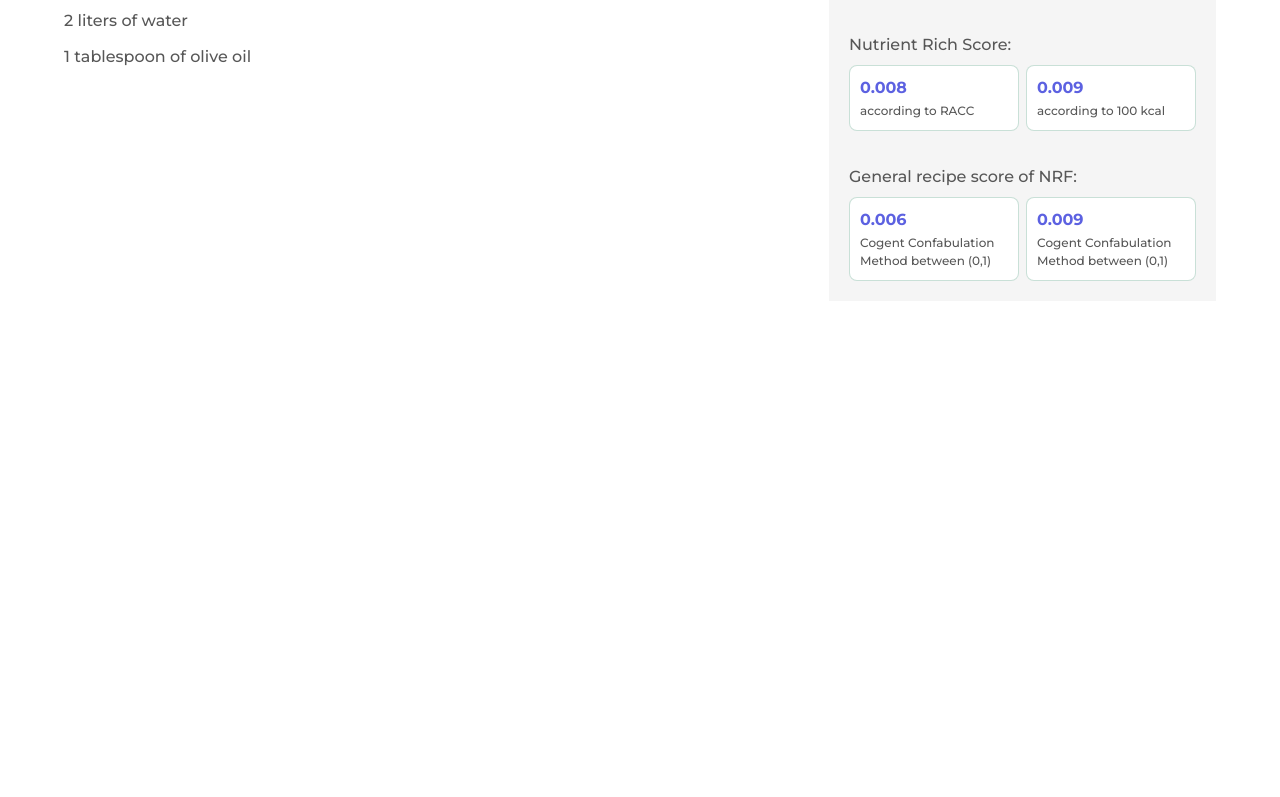
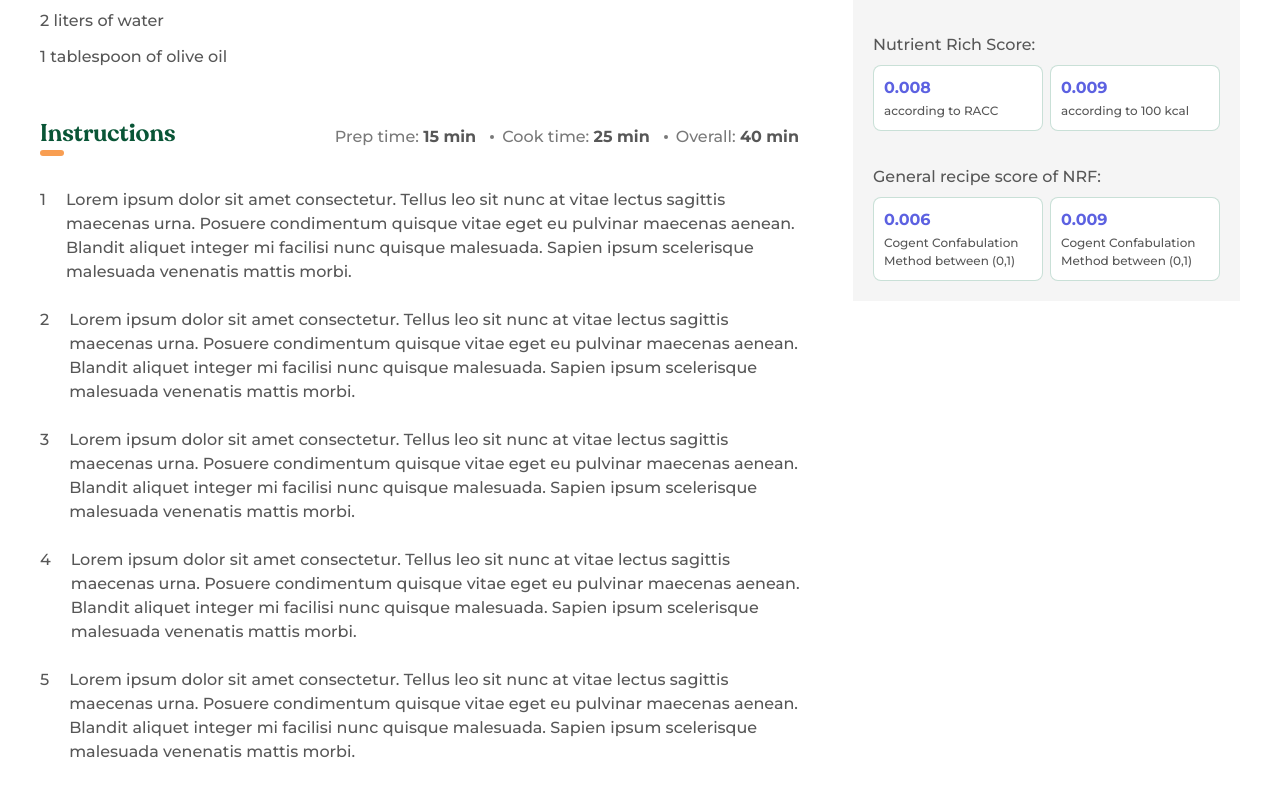
Before and after one commit to michellesaric/Nutrition_AI, a React (Create React App) app in the folder frontend/: page /recipe-details/1 in a window 1280 px wide. Shown: the part 721-1518 px from the top of the page. Before the commit the page ends 1022 px from the top, so only its background shows below. Built offline with nearby package versions, Linux system fonts and the light colour scheme.

Commit message:
Added recipe instructions for the recipe details

```diff
--- a/frontend/src/pages/RecipeDetails/RecipeDetails.jsx
+++ b/frontend/src/pages/RecipeDetails/RecipeDetails.jsx
@@ -3,6 +3,7 @@ import Header from "../../components/Header/Header";
 import RecipeHeader from "./RecipeHeader/RecipeHeader";
 import RecipeGeneralInfo from "./RecipeGeneralInfo/RecipeGeneralInfo";
 import RecipeIngredients from "./RecipeIngredients/RecipeIngredients";
+import RecipeInstructions from "./RecipeInstructions/RecipeInstructions";
 import { recipe } from "./recipeJS";
 
 const RecipeDetails = () => {
@@ -13,6 +14,7 @@ const RecipeDetails = () => {
       <div className="recipe-details">
         <div>
           <RecipeIngredients recipeIngredients={recipe.ingredients} />
+          <RecipeInstructions recipe={recipe} />
         </div>
         <RecipeGeneralInfo recipe={recipe} />
       </div>
--- a/frontend/src/pages/RecipeDetails/RecipeGeneralInfo/_recipeGeneralInfo.scss
+++ b/frontend/src/pages/RecipeDetails/RecipeGeneralInfo/_recipeGeneralInfo.scss
@@ -3,8 +3,12 @@
 
 .recipe-general-info {
   width: 387px;
+  height: fit-content;
   padding: 20px;
   background: $--neutral-200;
+  margin-left: 48px;
+  position: sticky;
+  top: 0;
 
   .recipe-general-info__title-wrapper {
     width: 100%;
--- /dev/null
+++ b/frontend/src/pages/RecipeDetails/RecipeInstructions/RecipeInstructions.jsx
@@ -0,0 +1,45 @@
+import Interpunct from "../../../components/icons/Interpunct";
+
+const RecipeInstructions = ({ recipe }) => {
+  return (
+    <section className="recipe-instructions">
+      <div className="recipe-instructions__title-time-wrapper">
+        <div>
+          <h3 className="recipe-instructions__title">Instructions</h3>
+          <div className="divider"></div>
+        </div>
+        <div className="recipe-instructions__time-wrapper">
+          <p className="recipe-instructions__time">
+            Prep time: <span>{recipe.prepTime}</span>
+          </p>
+          <Interpunct />
+          <p className="recipe-instructions__time">
+            Cook time: <span>{recipe.cookTime}</span>
+          </p>
+          <Interpunct />
+          <p className="recipe-instructions__time">
+            Overall: <span>{recipe.readyTime}</span>
+          </p>
+        </div>
+      </div>
+
+      <div className="recipe-instructions__list">
+        {recipe.instructions.map((instruction) => {
+          return (
+            <div
+              key={instruction.id}
+              className="recipe-instructions__instructions"
+            >
+              <p className="recipe-instructions__step">{instruction.id}</p>
+              <p className="recipe-instructions__instruction">
+                {instruction.instruction}
+              </p>
+            </div>
+          );
+        })}
+      </div>
+    </section>
+  );
+};
+
+export default RecipeInstructions;
--- /dev/null
+++ b/frontend/src/pages/RecipeDetails/RecipeInstructions/_recipeInstructions.scss
@@ -0,0 +1,56 @@
+@import "../../../styles/variables";
+@import "../../../styles/mixins/fontMixin";
+
+.recipe-instructions {
+  width: 765px;
+  margin-bottom: 127px;
+
+  .recipe-instructions__title-time-wrapper {
+    display: flex;
+    justify-content: space-between;
+    margin-bottom: 32px;
+
+    .recipe-instructions__title {
+      @include HeadingThree();
+    }
+
+    .divider {
+      width: 24px;
+      height: 6px;
+      border-radius: 99px;
+      background: $--color-highlight;
+    }
+
+    .recipe-instructions__time-wrapper {
+      display: flex;
+      align-items: center;
+      flex-wrap: wrap;
+      gap: 8px;
+
+      .recipe-instructions__time {
+        @include TextBodyMedium($--neutral-600);
+        margin-right: 6px;
+      }
+
+      .recipe-instructions__time span {
+        @include TextBodyBold($--neutral-700);
+      }
+    }
+  }
+
+  .recipe-instructions__list {
+    display: flex;
+    flex-direction: column;
+    gap: 24px;
+
+    .recipe-instructions__instructions {
+      display: flex;
+      gap: 20px;
+
+      .recipe-instructions__step,
+      .recipe-instructions__instruction {
+        @include TextBodyMedium($--neutral-700);
+      }
+    }
+  }
+}
--- a/frontend/src/pages/RecipeDetails/_recipeDetails.scss
+++ b/frontend/src/pages/RecipeDetails/_recipeDetails.scss
@@ -2,6 +2,7 @@
   width: 100%;
   display: flex;
   justify-content: center;
+  position: relative;
 }
 
 @media screen and (max-width: 1240px) {
--- a/frontend/src/styles/css/index.css
+++ b/frontend/src/styles/css/index.css
@@ -1930,6 +1930,7 @@
   -webkit-box-pack: center;
       -ms-flex-pack: center;
           justify-content: center;
+  position: relative;
 }
 
 @media screen and (max-width: 1240px) {
@@ -2184,8 +2185,14 @@
 }
 .recipe-general-info {
   width: 387px;
+  height: -webkit-fit-content;
+  height: -moz-fit-content;
+  height: fit-content;
   padding: 20px;
   background: #f5f5f5;
+  margin-left: 48px;
+  position: sticky;
+  top: 0;
 }
 .recipe-general-info .recipe-general-info__title-wrapper {
   width: 100%;
@@ -2446,6 +2453,100 @@
     width: 90%;
   }
 }
+@font-face {
+  font-family: "Recoleta Alt";
+  font-style: normal;
+  font-weight: 600;
+  font-display: swap;
+  src: url(../../assets/fonts/RecoletaAlt/Recoleta-SemiBold.woff2) format("woff2"), url(../../assets/fonts/RecoletaAlt/Recoleta-SemiBold.woff) format("woff");
+}
+@font-face {
+  font-family: "Montserrat Medium";
+  font-style: normal;
+  font-weight: 500;
+  font-display: swap;
+  src: url(../../assets/fonts/Montserrat/Montserrat-Medium.ttf) format("truetype");
+}
+@font-face {
+  font-family: "Montserrat Bold";
+  font-style: normal;
+  font-weight: 700;
+  font-display: swap;
+  src: url(../../assets/fonts/Montserrat/Montserrat-Bold.ttf) format("truetype");
+}
+.recipe-instructions {
+  width: 765px;
+  margin-bottom: 127px;
+}
+.recipe-instructions .recipe-instructions__title-time-wrapper {
+  display: -webkit-box;
+  display: -ms-flexbox;
+  display: flex;
+  -webkit-box-pack: justify;
+      -ms-flex-pack: justify;
+          justify-content: space-between;
+  margin-bottom: 32px;
+}
+.recipe-instructions .recipe-instructions__title-time-wrapper .recipe-instructions__title {
+  color: var(--color-heading, #095536);
+  font-family: "Recoleta Alt";
+  font-size: 24px;
+  line-height: normal;
+}
+.recipe-instructions .recipe-instructions__title-time-wrapper .divider {
+  width: 24px;
+  height: 6px;
+  border-radius: 99px;
+  background: #f89e52;
+}
+.recipe-instructions .recipe-instructions__title-time-wrapper .recipe-instructions__time-wrapper {
+  display: -webkit-box;
+  display: -ms-flexbox;
+  display: flex;
+  -webkit-box-align: center;
+      -ms-flex-align: center;
+          align-items: center;
+  -ms-flex-wrap: wrap;
+      flex-wrap: wrap;
+  gap: 8px;
+}
+.recipe-instructions .recipe-instructions__title-time-wrapper .recipe-instructions__time-wrapper .recipe-instructions__time {
+  color: #797979;
+  font-family: "Montserrat Medium";
+  font-size: 16px;
+  line-height: 24px;
+  margin-right: 6px;
+}
+.recipe-instructions .recipe-instructions__title-time-wrapper .recipe-instructions__time-wrapper .recipe-instructions__time span {
+  color: #575757;
+  font-family: "Montserrat Bold";
+  font-size: 16px;
+  line-height: 24px;
+}
+.recipe-instructions .recipe-instructions__list {
+  display: -webkit-box;
+  display: -ms-flexbox;
+  display: flex;
+  -webkit-box-orient: vertical;
+  -webkit-box-direction: normal;
+      -ms-flex-direction: column;
+          flex-direction: column;
+  gap: 24px;
+}
+.recipe-instructions .recipe-instructions__list .recipe-instructions__instructions {
+  display: -webkit-box;
+  display: -ms-flexbox;
+  display: flex;
+  gap: 20px;
+}
+.recipe-instructions .recipe-instructions__list .recipe-instructions__instructions .recipe-instructions__step,
+.recipe-instructions .recipe-instructions__list .recipe-instructions__instructions .recipe-instructions__instruction {
+  color: #575757;
+  font-family: "Montserrat Medium";
+  font-size: 16px;
+  line-height: 24px;
+}
+
 * {
   margin: 0;
   padding: 0;
--- a/frontend/src/styles/index.scss
+++ b/frontend/src/styles/index.scss
@@ -23,6 +23,7 @@
 @import "../pages/RecipeDetails/RecipeHeader/recipeHeader";
 @import "../pages/RecipeDetails/RecipeGeneralInfo/recipeGeneralInfo";
 @import "../pages/RecipeDetails/RecipeIngredients/recipeIngredients";
+@import "../pages/RecipeDetails/RecipeInstructions/recipeInstructions";
 
 * {
   margin: 0;
```
